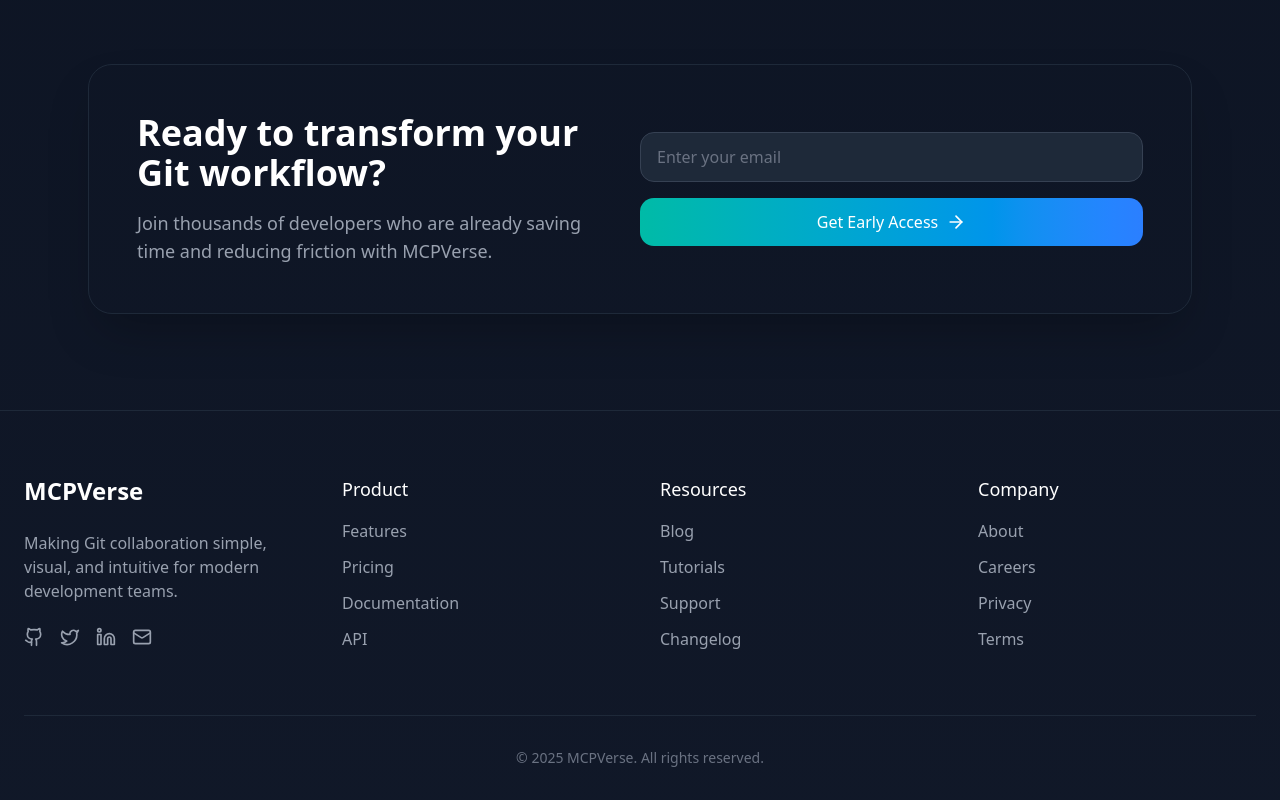
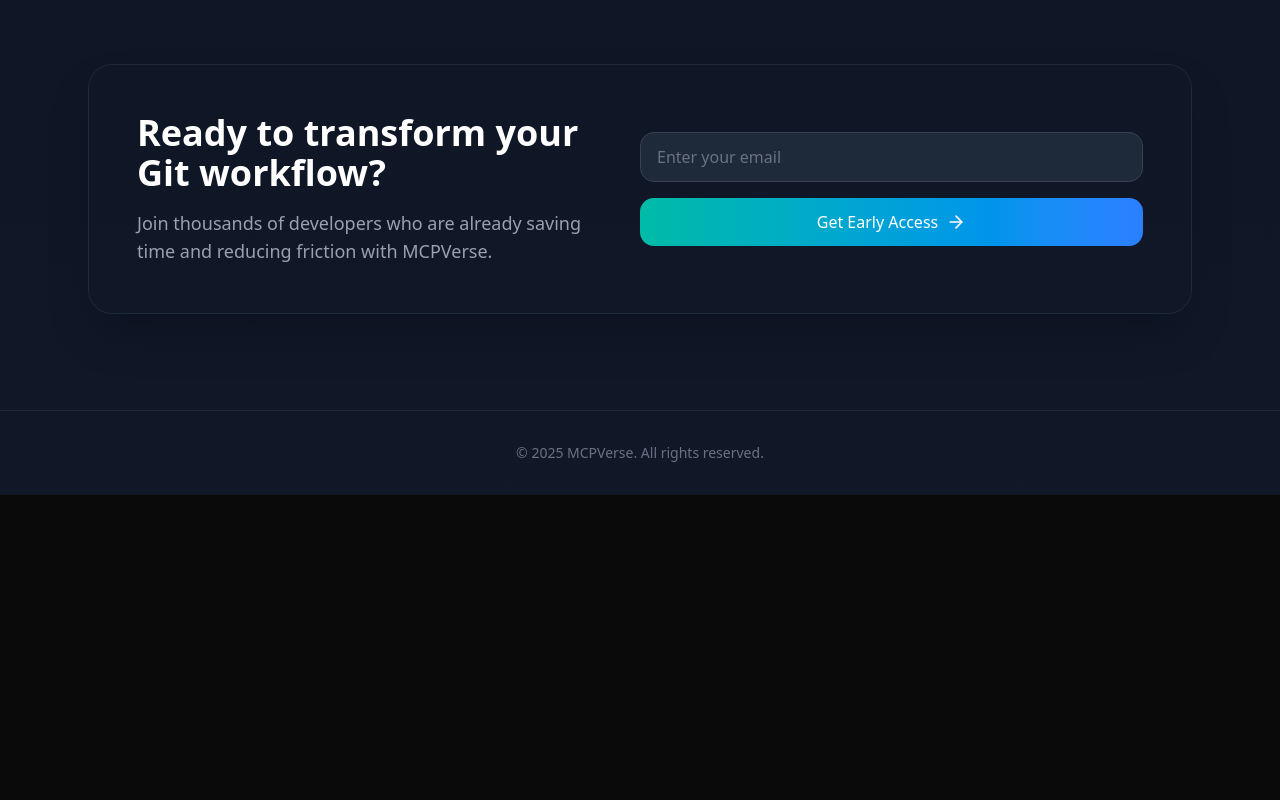
Before and after one commit to theg1239/nothinggg, a Next.js app in the folder landing/: page / in a window 1280 px wide. Shown: the part 4546-5346 px from the top of the page. After the commit the page ends 5041 px from the top, so only its background shows below. Built offline with nearby package versions, Linux system fonts and the light colour scheme.

Commit message:
removal of bad things

```diff
--- a/landing/components/footer.tsx
+++ b/landing/components/footer.tsx
@@ -1,131 +1,11 @@
 import Link from "next/link"
-import { Github, Twitter, Linkedin, Mail } from "lucide-react"
 
 export default function Footer() {
   return (
-    <footer className="text-white pt-16 pb-8 border-t border-gray-800">
-      <div className="container px-4 md:px-6 mx-auto">
-        <div className="grid grid-cols-1 md:grid-cols-4 gap-10">
-          <div className="md:col-span-1">
-            <Link href="/" className="text-white font-bold text-2xl mb-6 inline-block">
-              MCPVerse
-            </Link>
-            <p className="text-gray-400 mb-6">
-              Making Git collaboration simple, visual, and intuitive for modern development teams.
-            </p>
-            <div className="flex space-x-4">
-              <a
-                href="#"
-                className="text-gray-400 hover:text-white transition-colors"
-                aria-label="GitHub"
-              >
-                <Github size={20} />
-              </a>
-              <a
-                href="#"
-                className="text-gray-400 hover:text-white transition-colors"
-                aria-label="Twitter"
-              >
-                <Twitter size={20} />
-              </a>
-              <a
-                href="#"
-                className="text-gray-400 hover:text-white transition-colors"
-                aria-label="LinkedIn"
-              >
-                <Linkedin size={20} />
-              </a>
-              <a
-                href="#"
-                className="text-gray-400 hover:text-white transition-colors"
-                aria-label="Email"
-              >
-                <Mail size={20} />
-              </a>
-            </div>
-          </div>
-
-          <div>
-            <h3 className="font-medium text-lg mb-4">Product</h3>
-            <ul className="space-y-3">
-              <li>
-                <Link href="#features" className="text-gray-400 hover:text-white transition-colors">
-                  Features
-                </Link>
-              </li>
-              <li>
-                <Link href="#pricing" className="text-gray-400 hover:text-white transition-colors">
-                  Pricing
-                </Link>
-              </li>
-              <li>
-                <Link href="#" className="text-gray-400 hover:text-white transition-colors">
-                  Documentation
-                </Link>
-              </li>
-              <li>
-                <Link href="#" className="text-gray-400 hover:text-white transition-colors">
-                  API
-                </Link>
-              </li>
-            </ul>
-          </div>
-
-          <div>
-            <h3 className="font-medium text-lg mb-4">Resources</h3>
-            <ul className="space-y-3">
-              <li>
-                <Link href="#" className="text-gray-400 hover:text-white transition-colors">
-                  Blog
-                </Link>
-              </li>
-              <li>
-                <Link href="#" className="text-gray-400 hover:text-white transition-colors">
-                  Tutorials
-                </Link>
-              </li>
-              <li>
-                <Link href="#" className="text-gray-400 hover:text-white transition-colors">
-                  Support
-                </Link>
-              </li>
-              <li>
-                <Link href="#" className="text-gray-400 hover:text-white transition-colors">
-                  Changelog
-                </Link>
-              </li>
-            </ul>
-          </div>
-
-          <div>
-            <h3 className="font-medium text-lg mb-4">Company</h3>
-            <ul className="space-y-3">
-              <li>
-                <Link href="#" className="text-gray-400 hover:text-white transition-colors">
-                  About
-                </Link>
-              </li>
-              <li>
-                <Link href="#" className="text-gray-400 hover:text-white transition-colors">
-                  Careers
-                </Link>
-              </li>
-              <li>
-                <Link href="#" className="text-gray-400 hover:text-white transition-colors">
-                  Privacy
-                </Link>
-              </li>
-              <li>
-                <Link href="#" className="text-gray-400 hover:text-white transition-colors">
-                  Terms
-                </Link>
-              </li>
-            </ul>
-          </div>
-        </div>
-
-        <div className="mt-16 pt-8 border-t border-gray-800 text-center text-gray-500 text-sm">
-          <p>© {new Date().getFullYear()} MCPVerse. All rights reserved.</p>
+    <footer className="text-white pt-8 pb-8 border-t border-gray-800">
+      <div className="container px-4 mx-auto">
+        <div className="text-center text-gray-500 text-sm">
+          <p>© 2025 MCPVerse. All rights reserved.</p>
         </div>
       </div>
     </footer>
```
